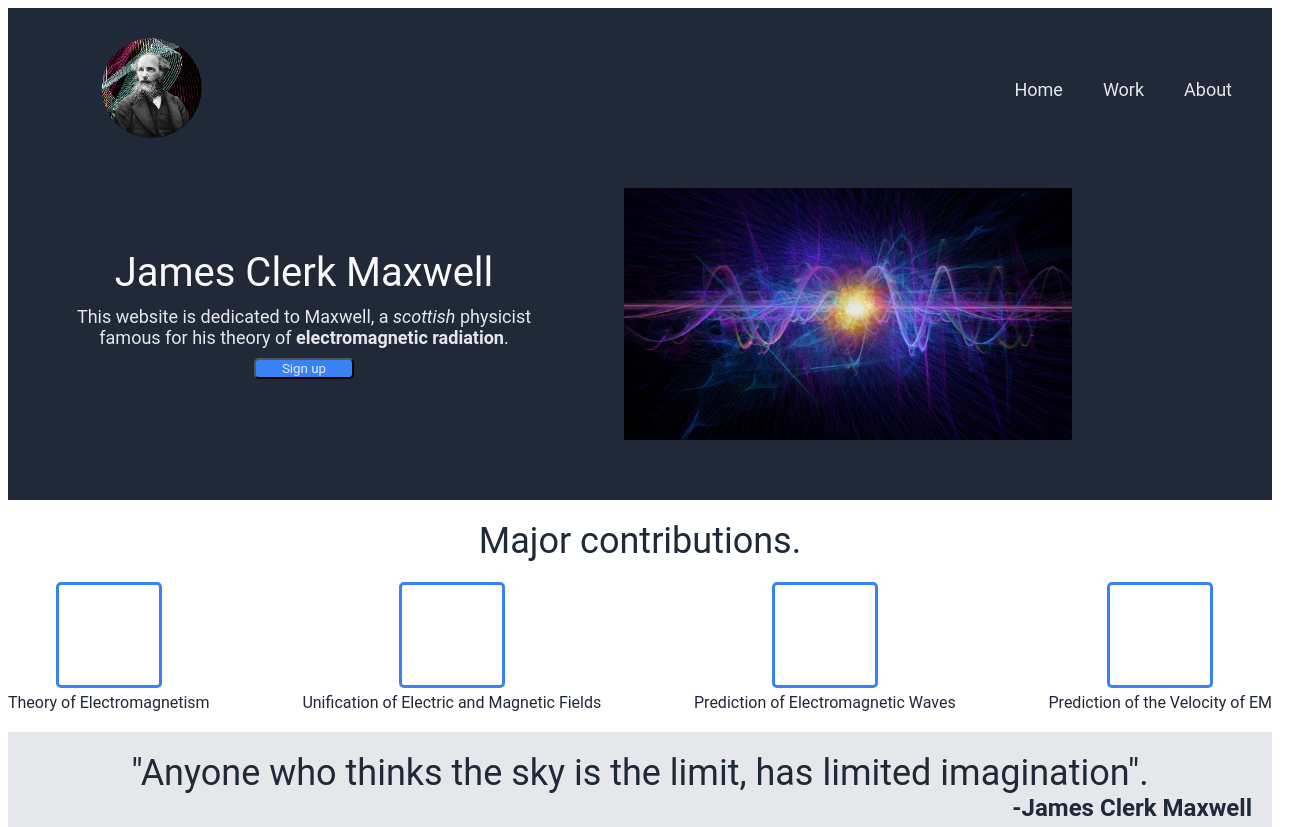
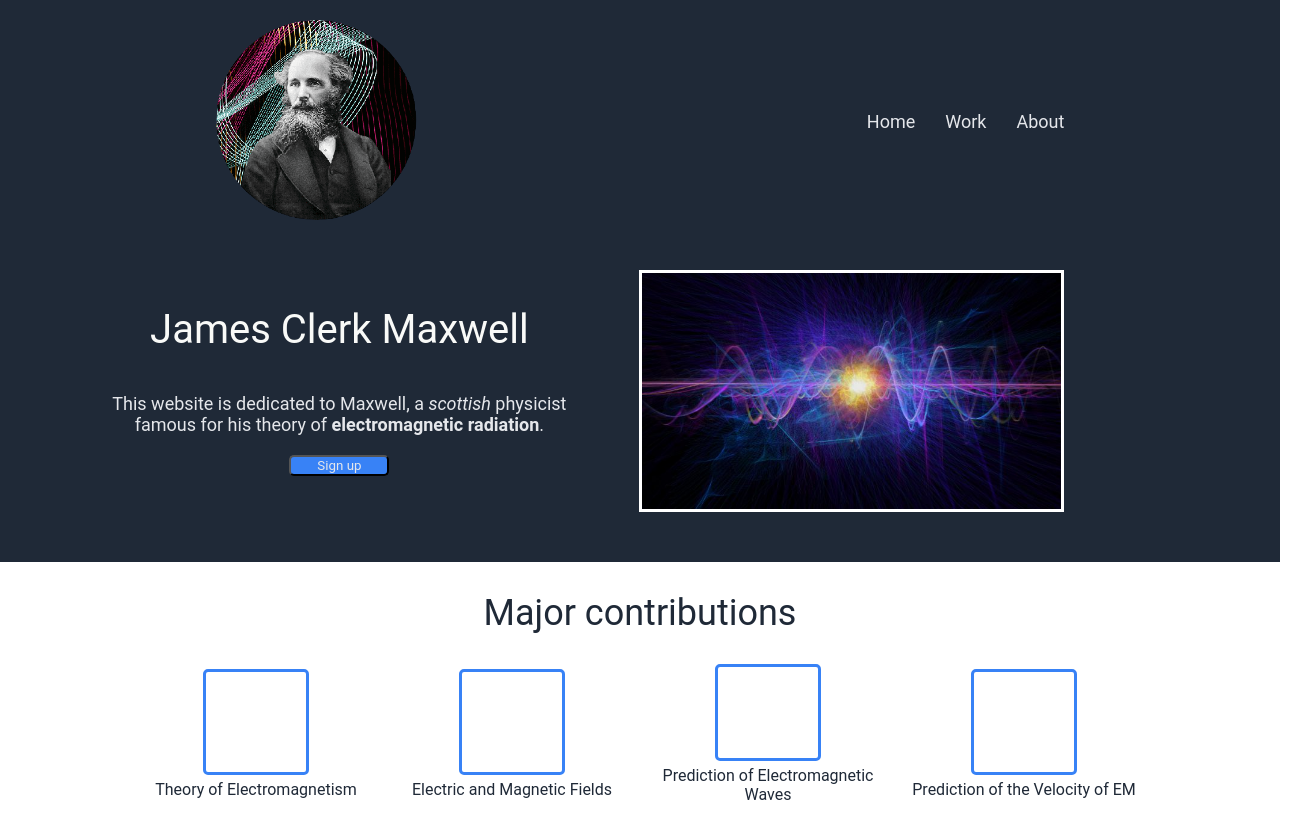
Before and after one commit to osmar30asis/TOP-webpage, a plain HTML site: page index.html in a window 1280 px wide. Shown: the top 827 px of the page, 1310 px wide, since content can reach past the window. Drawn offline with Linux system fonts and the light colour scheme.

Commit message:
corrected css

```diff
--- a/index.css
+++ b/index.css
@@ -5,21 +5,27 @@
 body {
     display: flex;
     flex-direction: column;
+    justify-content: center;
+    align-items: center;
+    padding: 0px;
+    margin: 0px;
+    width: 100vw;
 }
 
 .upper-panel {
     background-color: #1F2937;
-    padding: 10px 40px;
     display: flex;
     flex-direction: column;
+    width: 100vw;
 }
 
 .upper-bar {
     display: flex;
     flex-direction: row;
-    justify-content: space-between;
+    justify-content: space-around;
     align-items: center;
     margin-top: 20px;
+    padding: 0 10px
 }
 
 .logo {
@@ -27,15 +33,15 @@ body {
     justify-content: center;
     color: #F9FAF8;
     font-size: 24px;
-    height: 100px;
-    width: auto;
+    height: 200px;
+    width: 200px;
 }
 
 ul {
     display: flex;
     flex-direction: row;
     list-style: none;
-    gap: 40px;
+    gap: 30px;
     font-size: 24px;
 }
 
@@ -48,17 +54,17 @@ a {
 .upper-presentation {
     display: flex;
     flex-direction: row;
-    justify-content: center;
+    justify-content: space-around;
     align-items: center;
-    padding: 50px 0;
+    padding: 50px 40px;
     width: 80vw;
-    gap: 5vw
 }
 
 .presentation-panel {
     display: flex;
     flex-direction: column;
     align-items: center;
+    padding: 0px 20px;
 }
 
 .title {
@@ -66,14 +72,17 @@ a {
     font-weight: extra-bold;
     color: #F9FAF8;
     text-align: center;
-    margin-bottom: 10px;
+    margin-bottom: 20px;
 }
 
 .description {
     font-size: 18px;
     color: #E5E7EB;
     text-align: center;
-    margin-bottom: 10px;
+    margin-top: 20px;
+    margin-bottom: 20px;
+    padding-left: 30px;
+    padding-right: 30px;
 }
 
 .sign1 {
@@ -89,15 +98,23 @@ a {
     display: flex;
     text-align: center;
     align-items: center;
+    border-color: white;
+    border-style: solid;
 }
 
 .main-image img {
-    width: 35vw
+    width: 100%;
 }
 
 .middle-panel {
     display: flex;
     flex-direction: column;
+    width: 100vw;
+    padding-bottom: 30px;
+    padding-left: 30px;
+    padding-right: 30px;
+    justify-content: center;
+    align-items: center;
 }
 
 .random {
@@ -105,20 +122,24 @@ a {
     font-size: 36px;
     font-weight: extra-bold;
     text-align: center;
-    margin: 20px 0;
+    margin: 30px 0;
 }
 
 .container {
     display: flex;
+    align-items: center;
     flex-direction: row;
-    justify-content: space-between;
-    gap: 3vw
+    justify-content: center;
+    flex-wrap: wrap;
 }
 
 .block {
     display: flex;
     flex-direction: column;
     align-items: center;
+    justify-content: center;
+    width: 20vw;
+    height: 20vh;
 }
 
 .block-image:hover {
@@ -146,7 +167,11 @@ a {
     display: flex;
     flex-direction: column;
     background-color: #E5E7EB;
-    padding: 20px
+    padding: 20px;
+    width: 100vw;
+    height: 20vh;
+    align-items: center;
+    justify-content: center;
 }
 
 .testimony-text {
@@ -163,16 +188,13 @@ a {
     text-align: right;
 }
 
-.lower-panel {
-    padding: 20px;
-}
-
 .blue-panel {
     background-color: #3882F6;
     padding: 20px;
     display: flex;
     flex-direction: row;
     justify-content: space-around;
+    width: 100vw;
 }
 
 .action1 {
@@ -200,6 +222,7 @@ a {
     background-color: #1F2937;
     text-align: center;
     align-items: center;
+    width: 100vw;
 }
 
 .credits {
--- a/index.html
+++ b/index.html
@@ -33,7 +33,7 @@
     </div>
 
     <div class="middle-panel">
-        <div class="random">Major contributions.</div>
+        <div class="random">Major contributions</div>
         <div class="container">
             <div class="block">
                 <div class="block-image"></div>
@@ -41,7 +41,7 @@
             </div>
             <div class="block">
                 <div class="block-image"></div>
-                <div class="block-text">Unification of Electric and Magnetic Fields</div>
+                <div class="block-text">Electric and Magnetic Fields</div>
             </div>
             <div class="block">
                 <div class="block-image"></div>
```
